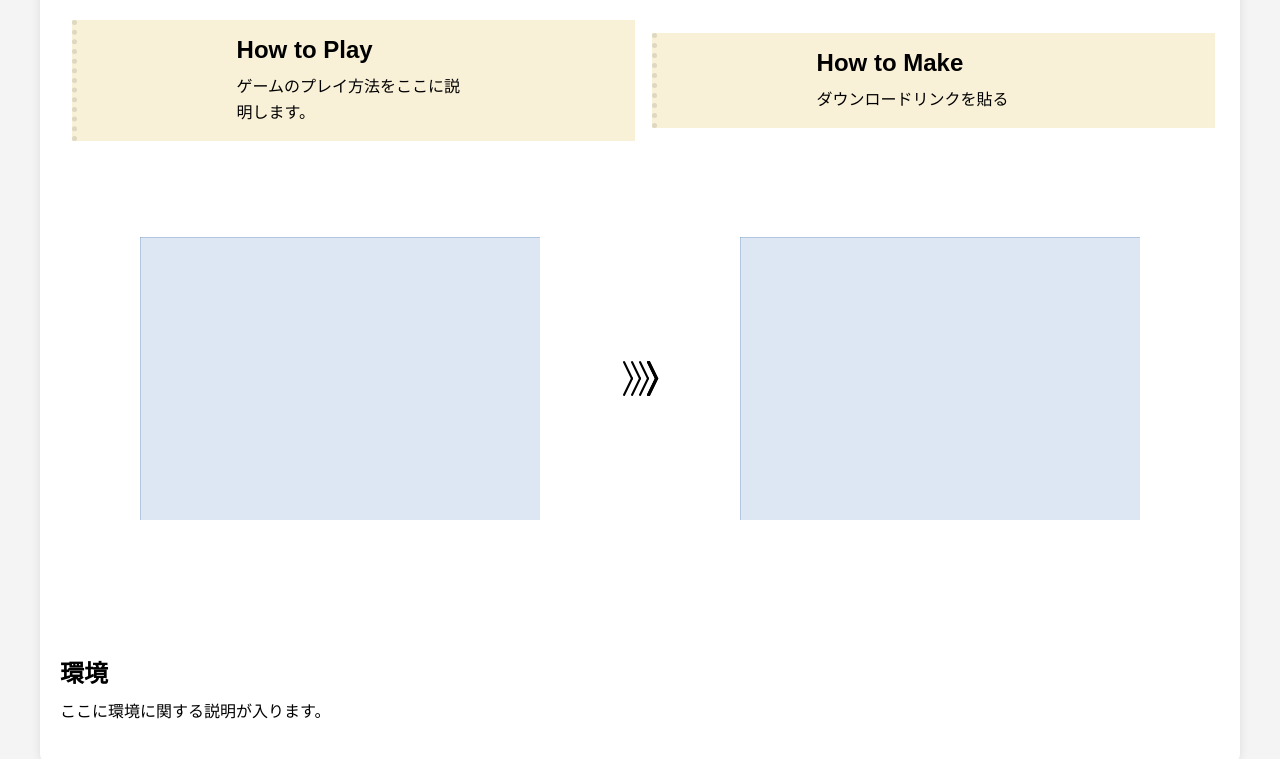
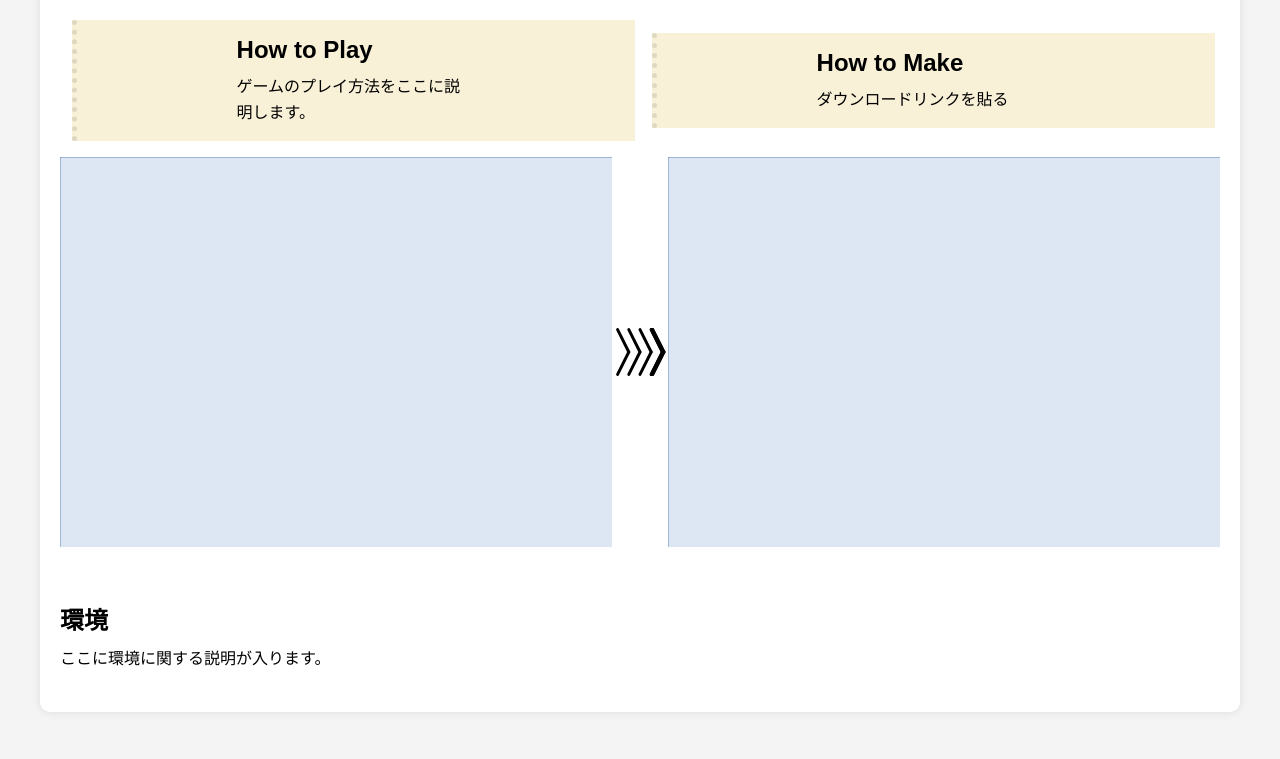
Before and after one commit to NanyaTK/253_Co13, a plain HTML site: page index.html in a window 1280 px wide. Shown: the part 440-1199 px from the top of the page. After the commit the page ends 1172 px from the top, so only its background shows below. Drawn offline with Linux system fonts and the light colour scheme.

Commit message:
refactor

```diff
--- a/index.html
+++ b/index.html
@@ -28,9 +28,9 @@
             </section>
         </div>
         <div class="recycle flex">
-            <div class="before pad"><img class="image-header" src="テスト画像.png" /></div>
+            <div class="before"><img class="image-header" src="テスト画像.png" /></div>
             <div class="arrow"><img class="image-header" src="fig-arrow.svg" /></div>
-            <div class="after pad"><img class="image-header" src="テスト画像.png" /></div>
+            <div class="after"><img class="image-header" src="テスト画像.png" /></div>
         </div>
         <section class="environment">
             <h2>環境</h2>
```
